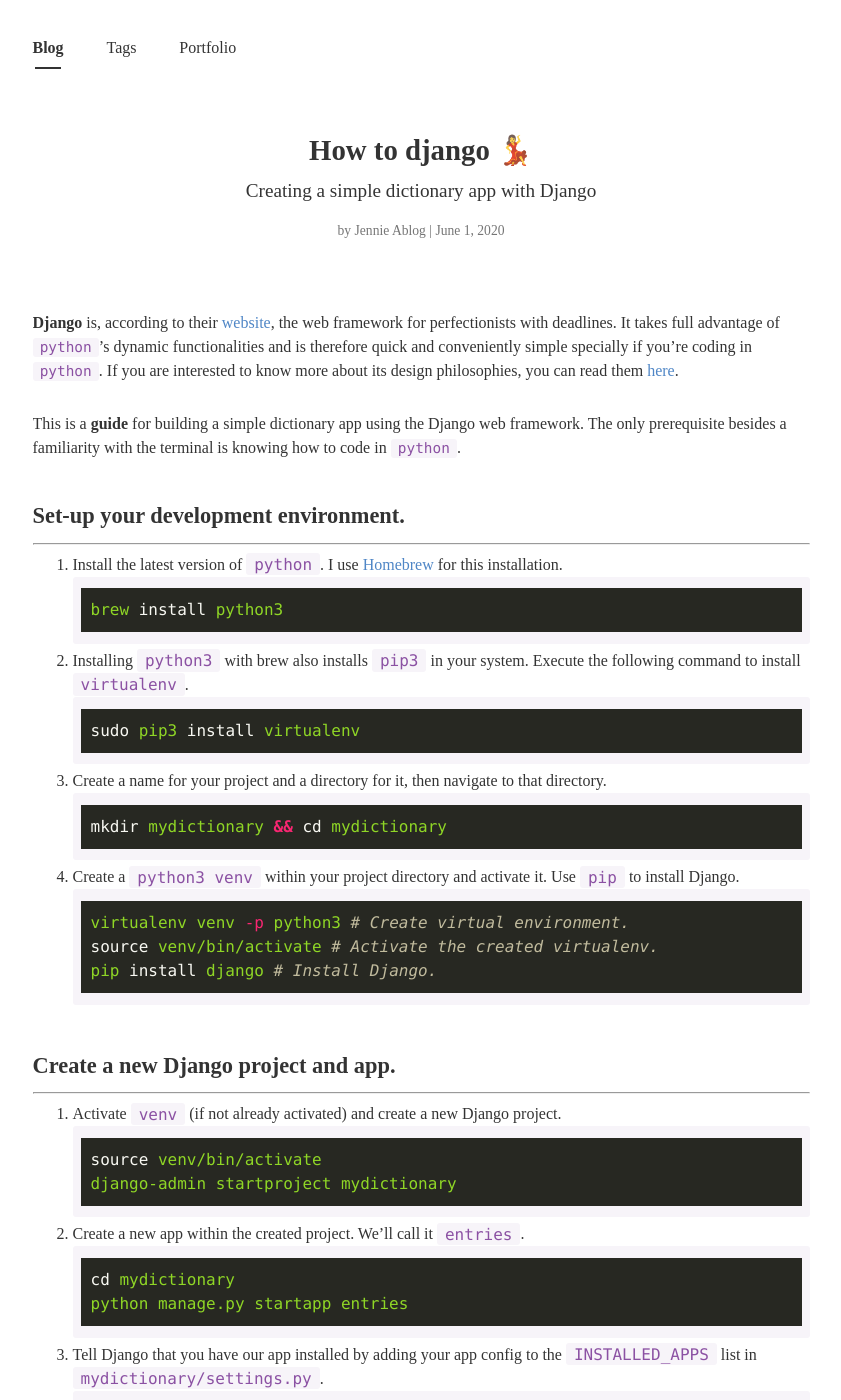
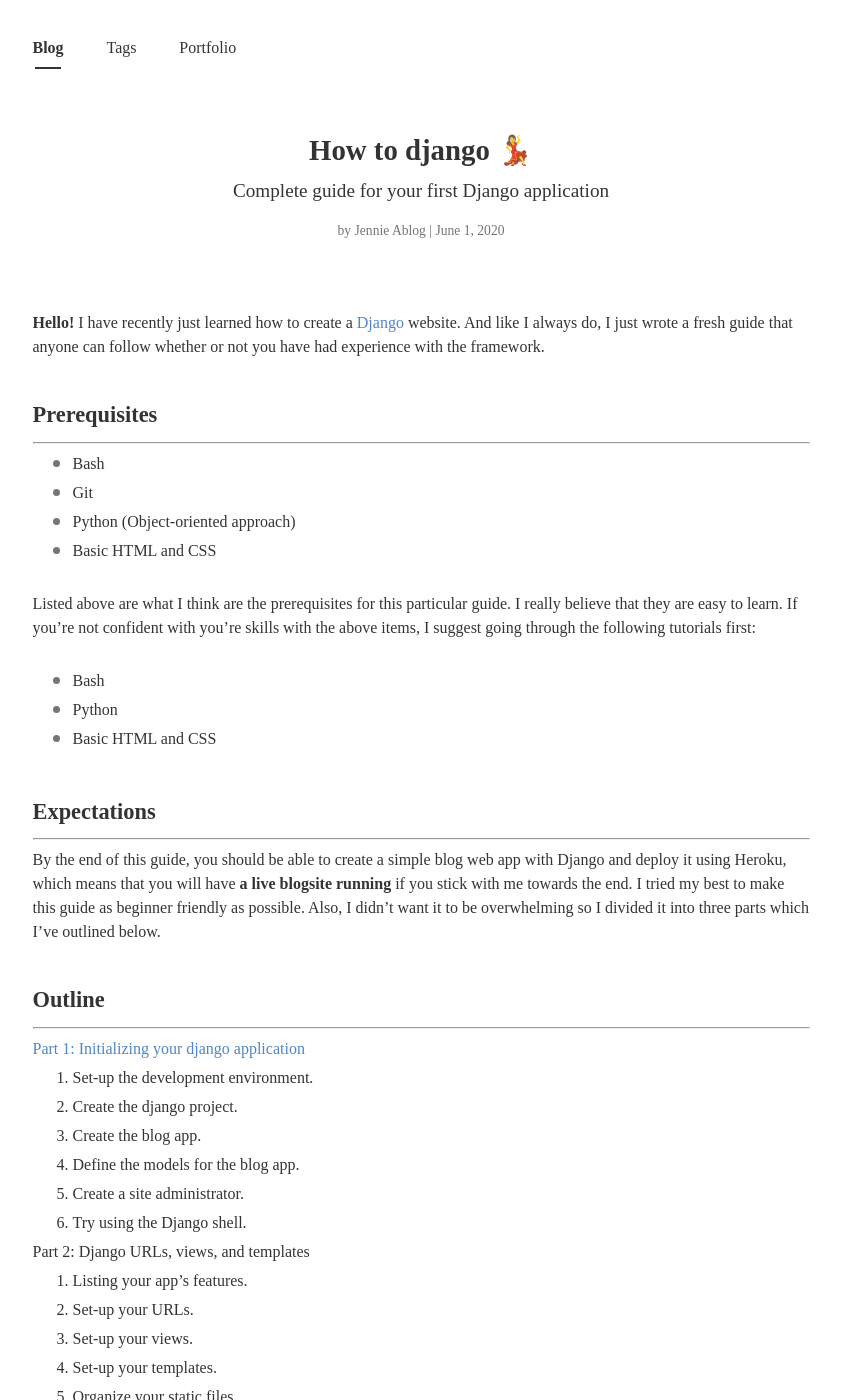
Before and after one commit to jennieablog/jennieablog.github.io, a Jekyll site: the page built from _posts/2020-06-01-django-beginners-guide.md, in a window 1280 px wide and 1400 px high. Shown: the whole window, without its empty margins (219-1060 px from the left). Built offline with Jekyll 4.4.1, drawn with Linux system fonts in a browser that asks for light colours; nearby versions of some CDN libraries; some web fonts are replaced; comment, search, counter and statistics services are not loaded; some of the changed text lies outside the part shown.

Commit message:
Blog post 3: part 1 of django guide

````diff
--- a/_posts/2020-06-01-django-beginners-guide.md
+++ b/_posts/2020-06-01-django-beginners-guide.md
@@ -1,221 +1,68 @@
 ---
 layout: post
 title: How to django 💃
-subtitle : Creating a simple dictionary app with Django
+subtitle : Complete guide for your first Django application
 tags: [django, tutorial]
 image: https://images.pexels.com/photos/160107/pexels-photo-160107.jpeg?auto=compress&cs=tinysrgb&dpr=2&h=650&w=940
 displayimage: false
-final: false
+final: True
 author: Jennie Ablog
 comments : True
 ---
 
 <!-- INTRODUCTION -->
 
+<strong>Hello!</strong> I have recently just learned how to create a [Django](https://djangoproject.com) website. And like I always do, I just wrote a fresh guide that anyone can follow whether or not you have had experience with the framework.<br><br>
 
-<strong>Django</strong> is, according to their <a href="https://djangoproject.com/">website</a>, the web framework for perfectionists with deadlines. It takes full advantage of `python`'s dynamic functionalities and is therefore quick and conveniently simple specially if you're coding in `python`. If you are interested to know more about its design philosophies, you can read them [here](https://docs.djangoproject.com/en/3.0/misc/design-philosophies/).<br><br>
+### Prerequisites
+***
+- Bash
+- Git
+- Python (Object-oriented approach)
+- Basic HTML and CSS
+<br><br>
 
-This is a <strong>guide</strong> for building a simple dictionary app using the Django web framework. The only prerequisite besides a familiarity with the terminal is knowing how to code in `python`.<br><br>
+Listed above are what I think are the prerequisites for this particular guide. I really believe that they are easy to learn. If you're not confident with you're skills with the above items, I suggest going through the following tutorials first: <br><br>
 
-### Set-up your development environment.
-***
+- Bash
+- Python
+- Basic HTML and CSS
 
-1. Install the latest version of `python`. I use <a href="https://brew.sh/">Homebrew</a> for this installation.
-```bash
-brew install python3
-```
-2. Installing `python3` with brew also installs `pip3` in your system. Execute the following command to install `virtualenv`.
-```bash
-sudo pip3 install virtualenv
-```
-3. Create a name for your project and a directory for it, then navigate to that directory.
-```bash
-mkdir mydictionary && cd mydictionary
-```
-
-3. Create a `python3 venv` within your project directory and activate it. Use `pip` to install Django.
-```bash
-virtualenv venv -p python3 # Create virtual environment.
-source venv/bin/activate # Activate the created virtualenv.
-pip install django # Install Django.
-```
 <br>
 
-### Create a new Django project and app.
+### Expectations
 ***
+By the end of this guide, you should be able to create a simple blog web app with Django and deploy it using Heroku, which means that you will have <strong>a live blogsite running</strong> if you stick with me towards the end. I tried my best to make this guide as beginner friendly as possible. Also, I didn't want it to be overwhelming so I divided it into three parts which I've outlined below.<br><br>
 
-1. Activate `venv` (if not already activated) and create a new Django project.
-```bash
-source venv/bin/activate
-django-admin startproject mydictionary
-```
+### Outline
+***
+[Part 1: Initializing your django application](https://jennieablog.github.io/2020/06/09/django-from-zero.html)
 
-2. Create a new app within the created project. We'll call it `entries`.
-```bash
-cd mydictionary
-python manage.py startapp entries
-```
+1. Set-up the development environment.
+2. Create the django project.
+3. Create the blog app.
+4. Define the models for the blog app.
+5. Create a site administrator.
+6. Try using the Django shell.
 
-3. Tell Django that you have our app installed by adding your app config to the `INSTALLED_APPS` list in `mydictionary/settings.py`.
-  ```python
-  # mydictionary/settings.py
-  INSTALLED_APPS = [
-      'entries.apps.EntriesConfig', # Add your app here.
-      'django.contrib.admin',
-      'django.contrib.auth',
-      'django.contrib.contenttypes',
-      'django.contrib.sessions',
-      'django.contrib.messages',
-      'django.contrib.staticfiles',
-  ]
-  ```
+Part 2: Django URLs, views, and templates
+
+1. Listing your app's features.
+2. Set-up your URLs.
+3. Set-up your views.
+4. Set-up your templates.
+5. Organize your static files.
+
+Part 3: Deploying Django
+
+1. Install and configure heroku.
+2. Install prerequisites.
+3. Configure static assets and database.
+4. Create a heroku app.
+5. Initialize git repository.
+6. Deploy!
+
+
 <br>
 
-### Set-up the database.
-***
-
-1. Run initial migration to create initial tables for the database.
-```bash
-python manage.py migrate
-```
-2. Define models in `/entries/models.py`.
-```python
-# app/models.py
-from django.db import models
-# Word model has only one attribute: word_text.
-class Word(models.Model):
-  word_text = models.CharField(max_length=200)
-  # We'll use the word_text to represent the Word Object for convenience.
-  def __str__(self):
-        return self.word_text
-# Definition model should have pos_tag (part of speech) and definition_text.
-class Definition(models.Model):
-    word = models.ForeignKey(Word, on_delete=models.CASCADE)
-    pos_tag = models.CharField(max_length=10)
-    definition_text = models.CharField(max_length=200)
-    # We'll use the definition_text to represent the Definition Object for convenience.
-    def __str__(self):
-        return self.definition_text
-```
-
-3. Make a new migration to tell Django that you made some changes to the initial model.
-```bash
-python manage.py makemigrations entries
-```
-
-4. Migrate new changes to create new tables for new models.
-```bash
-python manage.py migrate
-```
-
-5. Create superuser for site admin privileges. This will prompt you to give a name, email, and password.
-```bash
-python manage.py createsuperuser
-```
-
-6. Allow the app's tables to be modifiable by editing `entries/admin.py`
-```python
-# entries/admin.py
-from django.contrib import admin
-from .models import Word, Definition
-admin.site.register(Word)
-admin.site.register(Definition)
-```
-
-7. Finally run the server and log in at `localhost:8000/admin` to populate initial DB as admin.
-```bash
-python manage.py runserver
-```
-<br><br>
-
-
-### 🚧 CHECKPOINT 1: Test admin functionality.
-
-> ☑️  Go to `localhost:8000/admin`.
->
-> ☑️  Log-in using your site administrator credentials.
->
-> ☑️ Add, change, and delete new Words and Definitions.
->
-> ☑️ Add, change, and delete Users.
->
-> ☑️ Add, change, and delete User Groups.
->
-> ☑️ Track recent actions.
-
-<br><br>
-
-### Make the views.
-***
-
-1. In `entries/views.py`, import the following packages.
-```python
-# entries/views.py
-from django.http import HttpResponse
-from django.shortcuts import render, get_object_or_404
-from .models import Word
-```
-
-2. Initial views in with basic text `HttpResponse`.
-```python
-# entries/views.py
-# Word index view
-def index(request):
-  return HttpResponse("You're looking at the word index page.")
-# Word details view
-def detail(request, word_id):
-    return HttpResponse("You're looking at word %s." % word_id)
-# Modify word view
-def modify(request, word_id):
-    return HttpResponse("You're modifying word %s." % word_id)
-```
-<br>
-
-
-### Set-up app-level routes.
-***
-
-1. Create a file called `urls.py` in the entries app directory.
-```bash
-cd mydictionary/entries
-touch urls.py
-```
-2. Add `urlpatterns` for index, detail, and modify views.
-```python
-# entries/urls.py
-from django.urls import path
-from . import views
-urlpatterns = [
-    path('', views.index, name='index'), # index
-    path('<int:word_id>/', views.detail, name='detail'), # detail
-    path('<int:word_id>/modify/', views.modify, name='modify') # modify
-]
-```
-<br>
-
-### Set-up project-level routes.
-***
-
-1. In `mydictionary/urls.py`, import include and path.
-```python
-# mydictionary/urls.py
-from django.urls import include, path
-```
-
-2. Add app to `urlpatterns` list in the same file.
-```python
-# mydictionary/urls.py
-path('entries/', include("entries.urls")),
-```
-<br><br>
-
-### 🚧 CHECKPOINT 2: Test views and routes.
-
-> ☑️  Go to `localhost:8000/entries`.
->
-> ☑️  Go to `http://localhost:8000/entries/1/`.
->
-> ☑️  Go to `http://localhost:8000/entries/1/modify`.
-
-
-<br><br>
+Alright. Now go ahead and click  here to get started on your Django development journey. Good luck!
--- /dev/null
+++ b/_posts/2020-06-09-django-from-zero.md
@@ -0,0 +1,269 @@
+---
+layout: post
+title: Django from zero 💃
+subtitle : Initializing your django application
+tags: [django, tutorial]
+image: https://images.pexels.com/photos/160107/pexels-photo-160107.jpeg?auto=compress&cs=tinysrgb&dpr=2&h=650&w=940
+displayimage: false
+final: true
+author: Jennie Ablog
+comments : True
+---
+
+<!-- INTRODUCTION -->
+
+Hey there! This is <strong>Part 1</strong> of my [three-part guide](https://jennieablog.github.io/2020/06/01/django-beginners-guide.html) for building a simple blog app using the Django web framework.<br><br>
+
+## General Outline
+***
+
+1. Set-up the development environment.
+2. Create the django project.
+3. Create the blog app.
+4.
+5. Define the models for the blog app.
+6. Create a site administrator.
+7. Try using the Django shell.
+
+
+### Set-up the development environment.
+***
+Before anything else, let's go ahead and set-up your development environment where you're going to install several things. If you're using a MacOS, just follow everything below. If not, there are instructions in the Django website for your OS.<br><br>
+
+1. Install the latest version of `python`. I use <a href="https://brew.sh/">Homebrew</a> for this installation.
+```bash
+brew install python3 # also installs pip3
+```
+
+2. Install `virtualenv` with `pip3`.
+```bash
+sudo pip3 install virtualenv
+```
+
+3. Make a new directory for your project and navigate to that project.
+```bash
+mkdir mysite && cd mysite
+```
+
+3. Create and activate a `virtualenv` for our project. We will do everything while we are in the virtual environment. It's like a sandbox that prevents us from actually breaking anything on our computer.
+```bash
+python3 -m venv djangoenv # djangoenv is our chosen venv name
+source djangoenv/bin/activate
+```
+
+4. Create `requirements.txt` and put the latest Django version.
+```bash
+echo Django==3.0.7 > requirements.txt
+```
+
+5. Install `django` based on the created reqs file.
+```bash
+pip3 install -r requirements.txt
+```
+<br>
+
+### Create the django project.
+***
+Make sure your virtual environment is activated before you proceed. If you already have your development environment set-up,  let's go ahead and start to Django!<br><br>
+
+1. Start the django project.
+```bash
+django-admin startproject mysite .
+```
+
+2. The file structure of your project folder, `mysite/`, should already look like this.
+```bash
+manage.py
+mysite/
+├── __init__.py
+├── asgi.py
+├── settings.py # contains the configuration of website
+├── urls.py
+└── wsgi.py
+djangoenv/
+└── ...
+requirements.txt
+```
+
+3. You will want to edit certain configurations for your site from time to time. For now, edit the following lines in `settings.py`.
+```python
+# ...
+ALLOWED_HOSTS = ['localhost'] # Add localhost as allowed host.
+# ...
+# We will use the default database settings.
+DATABASES = {
+		'default': {
+				'ENGINE': 'django.db.backends.sqlite3',
+				'NAME': os.path.join(BASE_DIR, 'db.sqlite3'),
+		}
+}
+# ...
+LANGUAGE_CODE = 'en-us' # Choose preferred language.
+TIME_ZONE = 'UTC' # Modify to choose own timezone.
+# ...
+STATIC_URL = '/static/' # Add a path for our static files.
+STATIC_ROOT = os.path.join(BASE_DIR, 'static') # Add this line.
+```
+
+4. After initial configuration,  you can now create the database for your project.
+```bash
+python manage.py migrate # creates db.sqlite3 file
+```
+
+5. Start the web server at `localhost:8000`. Press `Ctrl+C` to stop it.
+```bash
+python manage.py runserver
+```
+<br><br>
+
+### Create the app.
+***
+You have already created your django project but it's empty. It should have at least one application inside. Go ahead and create your first app which you will name blog, because yes, you guessed it: we're making a blog app yet again.<br><br>
+
+1. Start the blog app.
+```bash
+python manage.py startapp blog
+```
+
+2. Check your project directory. It should look like this now.
+```bash
+mysite
+├── blog
+│   ├── admin.py
+│   ├── apps.py
+│   ├── __init__.py
+│   ├── migrations
+│   │   └── __init__.py
+│   ├── models.py
+│   ├── tests.py
+│   └── views.py
+├── db.sqlite3
+├── manage.py
+├── mysite
+│   ├── __init__.py
+│   ├── settings.py # edit to use blog app
+│   ├── urls.py
+│   └── wsgi.py
+├── djangoenv
+│   └── ...
+└── requirements.txt
+```
+
+3. Edit the following list in `settings.py` to tell Django to use the new blog app.
+```python
+# ...
+# Application definition
+INSTALLED_APPS = [
+		'django.contrib.admin',
+		'django.contrib.auth',
+		'django.contrib.contenttypes',
+		'django.contrib.sessions',
+		'django.contrib.messages',
+		'django.contrib.staticfiles',
+		'blog.apps.BlogConfig', # add this line
+]
+# ...
+```
+<br><br>
+
+### Define the models for the blog app.
+***
+A simple blog app should contain at least one Object to be functional, and that is: the Post. What's in a post? What can you do with your posts? We'll answer all that in this part.<br><br>
+
+1. First define your object attributes. Define what a blog post is and what its properties are. Below is a simple definition of a Post object.
+```bash
+Post
+--------
+title
+text
+author
+created_date
+published_date
+```
+
+2. Next, define your object methods. What can be done to a blog post? Here are some examples.
+```bash
+Post
+--------
+Publish
+Edit
+```
+
+3. Once you got these questions figured out, you are ready to define your model for the app. Go ahead and open `models.py` to do that.
+```python
+from django.conf import settings
+from django.db import models
+from django.utils import timezone # you need this to know the time when publishing posts
+# Define the Post model.
+class Post(models.Model):
+	# Post attributes: author, title, text, and published_date
+	author = models.ForeignKey(settings.AUTH_USER_MODEL, on_delete=models.CASCADE)
+	title = models.CharField(max_length=200)
+	text = models.TextField()
+	created_date = models.DateTimeField(default=timezone.now)
+	published_date = models.DateTimeField(blank=True, null=True)
+	# Method for publishing the post.
+	def publish(self):
+		self.published_date = timezone.now()
+		self.save()
+	# Using the Post title to identify our posts.
+	def __str__(self):
+		return self.title
+```
+4. We're keeping the model simple for now. Go ahead and create your tables based on your newly defined `Post` model.
+```bash
+python manage.py makemigrations blog
+```
+<br><br>
+
+### Create a site administrator.
+***
+All sites need at least one administrator to be allowed to manage its database. Now, as the project creator, you can already do that with the Django shell which will be discussed further in the next section. But as you will discover, there is a more convenient and quicker way to do these things, and that is through  a superuser account.<br><br>
+
+1. Admin privileges are defined in `blog/admin.py`. You need to edit it to allow admins to manage  tables for certain models. Edit this file and add the following line to register your `Post` model.
+```python
+from django.contrib import admin
+from .models import Post # Import Post model.
+admin.site.register(Post) # Register Post model.
+```
+
+2. Let's now create a superuser to add, edit, and delete posts. Running the following command will ask you for your credentials. Make sure you remember what you give.
+```bash
+python manage.py createsuperuser
+```
+
+3. After creating your account, you can now log-in using your credentials in `localhost:8000/admin` and feel free to add, edit, and delete Posts through the interface.<br><br>
+
+### Try using the Django shell.
+***
+As previously mentioned, as site creator, you can manage your database through the Django shell. Let's discuss a number of things you can do with it.<br><br>
+
+1. Open the Django shell in your console.
+```bash
+python manage.py shell
+```
+
+2. Once you have gotten it running, import the `Post` model and `User` model to be able access them and their corresponding tables.
+```python
+>>> from blog.models import Post
+>>> from django.contrib.auth.models import User
+```
+
+3. Here are some commands you can play with. Feel free to try them line by line.
+```python
+>>> Post.objects.all() # to list all Posts
+>>> User.objects.all() # to list all Users
+>>> admin = User.objects.get(username='admin') # retrieve a user named 'admin'
+>>> Post.objects.create(author=admin, title='Sample title', text='Test') # create blog post with admin as author
+>>> Post.objects.filter(author=admin) # filter all posts authored by admin
+>>> Post.objects.filter(title__contains='title') # filter all posts containing 'title'
+>>> post = Post.objects.get(title="Sample title") # get Post with title "Sample title"
+>>> post.text = "Sample text" # change post text
+>>> post.save(); # save changes
+>>> Post.objects.filter(published_date__lte=timezone.now()) # get all published Posts
+>>> Post.objects.order_by('created_date') # order Posts by publish date
+>>> Post.objects.order_by('created_date') # reverse order
+```
+
+4. Once you've gotten the hang of it, you can go ahead and exit the shell.
+```python
````
